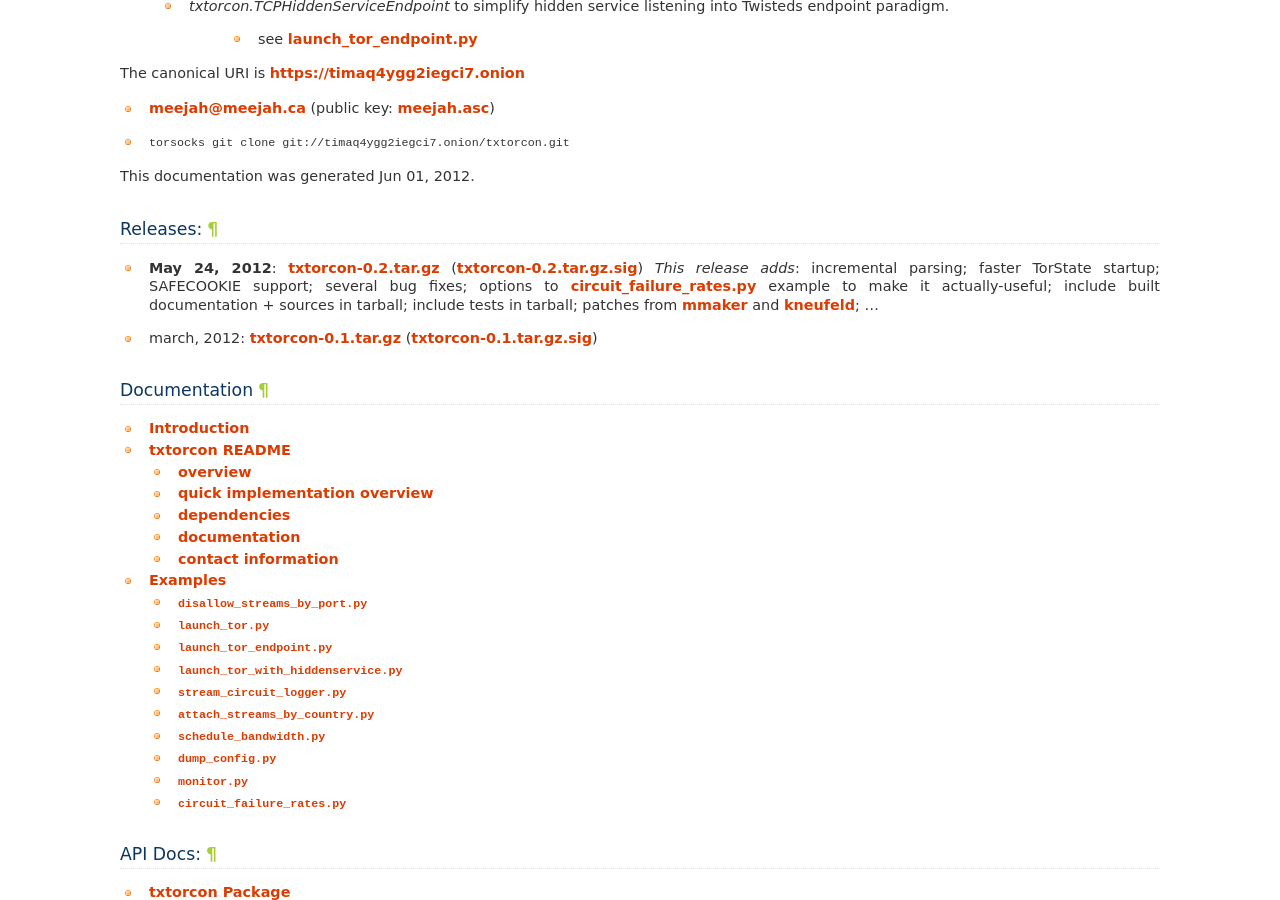
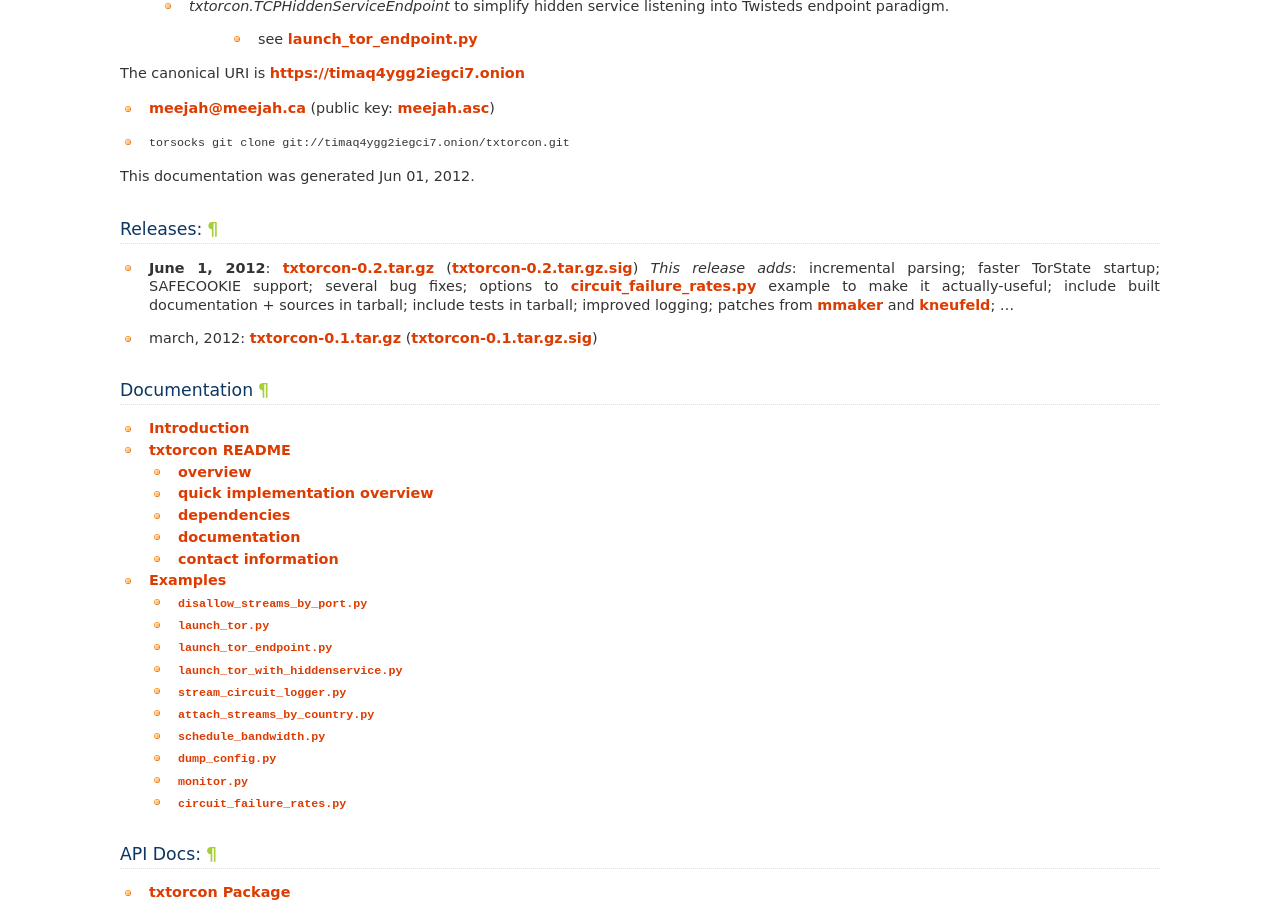
Before and after one commit to meejah/txtorcon, a Sphinx documentation site: the page built from docs/index.rst, in a window 1280 px wide and 900 px high, scrolled down 742 px. Built offline with Sphinx 7.4.7, drawn with Linux system fonts in a browser that asks for light colours.

Commit message:
update 0.2 notes

```diff
--- a/docs/index.rst
+++ b/docs/index.rst
@@ -45,7 +45,7 @@ This documentation was generated |today|.
 Releases:
 ---------
 
-- **May 24, 2012**: `txtorcon-0.2.tar.gz <txtorcon-0.2.tar.gz>`_ (`txtorcon-0.2.tar.gz.sig <txtorcon-0.2.tar.gz.sig>`_)
+- **June 1, 2012**: `txtorcon-0.2.tar.gz <txtorcon-0.2.tar.gz>`_ (`txtorcon-0.2.tar.gz.sig <txtorcon-0.2.tar.gz.sig>`_)
   *This release adds*:
   incremental parsing;
   faster TorState startup;
@@ -54,6 +54,7 @@ Releases:
   options to :ref:`circuit_failure_rates.py` example to make it actually-useful;
   include built documentation + sources in tarball;
   include tests in tarball;
+  improved logging;
   patches from `mmaker <https://github.com/mmaker>`_ and `kneufeld <https://github.com/kneufeld>`_;
   ...
 
```
